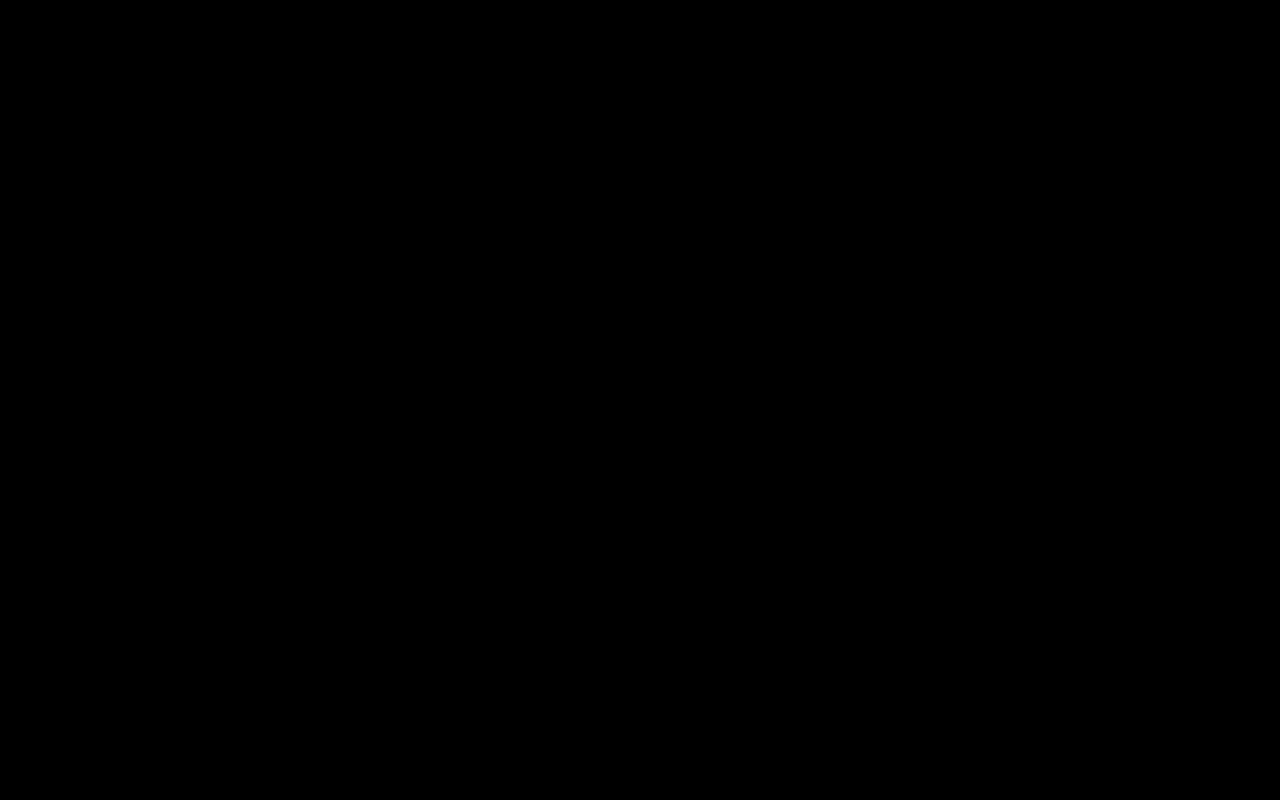
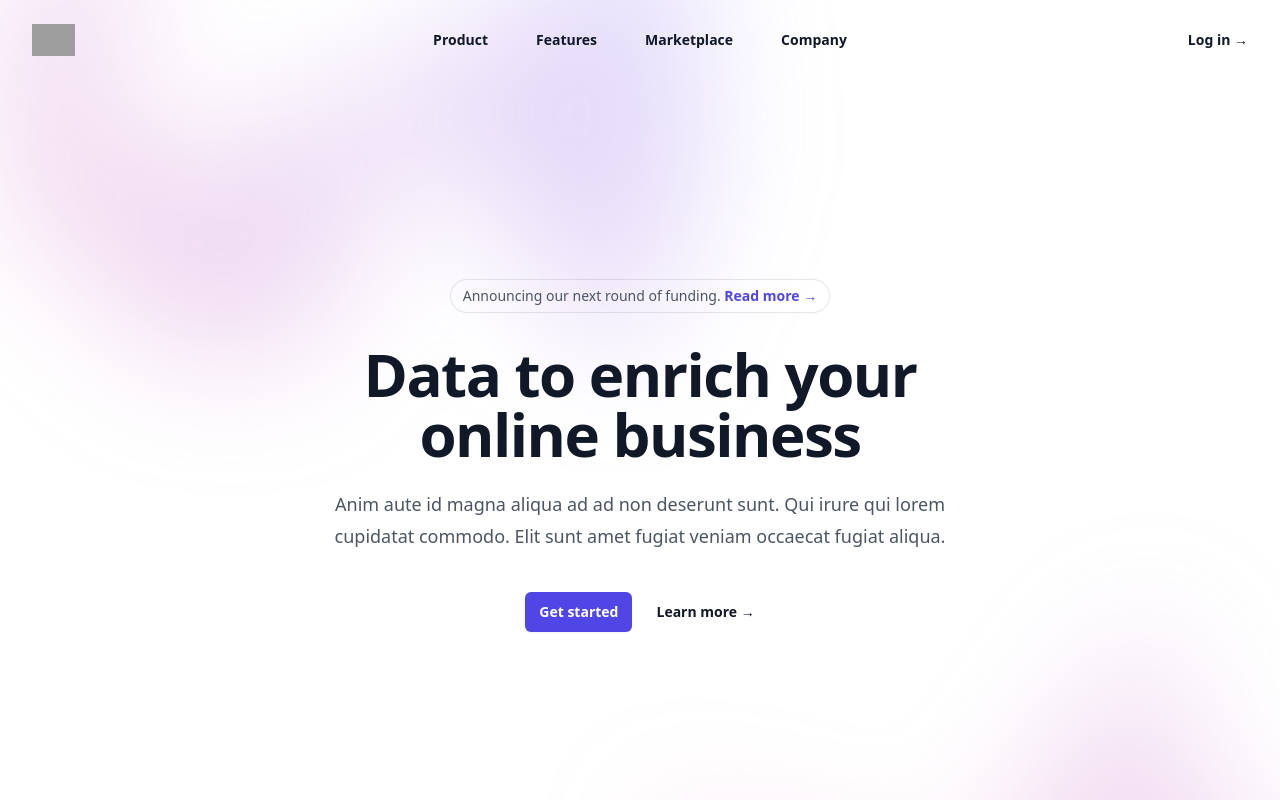
Before and after one commit to JoaoVLima/limadev_old, a React (Vite) app: page / in a window 1280 px wide. Shown: the top 800 px of the page. Built offline with nearby package versions, Linux system fonts and the light colour scheme; grey boxes are pictures that could not be loaded.

Commit message:
Applying tailwind template

```diff
--- a/package.json
+++ b/package.json
@@ -26,6 +26,8 @@
     "test": "echo \"Error: no test specified\" && exit 1"
   },
   "devDependencies": {
+    "@headlessui/react": "^1.7.18",
+    "@heroicons/react": "^2.1.1",
     "@types/react": "^18.2.48",
     "@types/react-dom": "^18.2.18",
     "autoprefixer": "^10.4.17",
--- a/src/components/slider.tsx
+++ /dev/null
@@ -1,9 +0,0 @@
-import React from 'react';
-
-export function Slider(){
-    return (
-        <div>
-            <h2>eaae</h2>
-        </div>
-    );
-}
--- /dev/null
+++ b/src/components/swiper.tsx
@@ -0,0 +1,159 @@
+import React from 'react';
+import {useState} from 'react'
+import {Dialog} from '@headlessui/react'
+import {Bars3Icon, XMarkIcon} from '@heroicons/react/24/outline'
+
+const navigation = [
+    {name: 'Product', href: '#'},
+    {name: 'Features', href: '#'},
+    {name: 'Marketplace', href: '#'},
+    {name: 'Company', href: '#'},
+]
+
+export function Swiper() {
+    const [mobileMenuOpen, setMobileMenuOpen] = useState(false)
+
+    return (
+        <>
+            <header className="absolute inset-x-0 top-0 z-50">
+                <nav className="flex items-center justify-between p-6 lg:px-8" aria-label="Global">
+                    <div className="flex lg:flex-1">
+                        <a href="#" className="-m-1.5 p-1.5">
+                            <span className="sr-only">Your Company</span>
+                            <img
+                                className="h-8 w-auto"
+                                src="https://tailwindui.com/img/logos/mark.svg?color=indigo&shade=600"
+                                alt=""
+                            />
+                        </a>
+                    </div>
+                    <div className="flex lg:hidden">
+                        <button
+                            type="button"
+                            className="-m-2.5 inline-flex items-center justify-center rounded-md p-2.5 text-gray-700 dark:text-white"
+                            onClick={() => setMobileMenuOpen(true)}
+                        >
+                            <span className="sr-only">Open main menu</span>
+                            <Bars3Icon className="h-6 w-6" aria-hidden="true"/>
+                        </button>
+                    </div>
+                    <div className="hidden lg:flex lg:gap-x-12">
+                        {navigation.map((item) => (
+                            <a key={item.name} href={item.href} className="text-sm font-semibold leading-6 text-gray-900 dark:text-white">
+                                {item.name}
+                            </a>
+                        ))}
+                    </div>
+                    <div className="hidden lg:flex lg:flex-1 lg:justify-end">
+                        <a href="#" className="text-sm font-semibold leading-6 text-gray-900 dark:text-white">
+                            Log in <span aria-hidden="true">&rarr;</span>
+                        </a>
+                    </div>
+                </nav>
+                <Dialog as="div" className="lg:hidden" open={mobileMenuOpen} onClose={setMobileMenuOpen}>
+                    <div className="fixed inset-0 z-50"/>
+                    <Dialog.Panel className="fixed inset-y-0 right-0 z-50 w-full overflow-y-auto bg-white dark:bg-gray-900 px-6 py-6 sm:max-w-sm sm:ring-1 sm:ring-gray-900/10">
+                        <div className="flex items-center justify-between">
+                            <a href="#" className="-m-1.5 p-1.5">
+                                <span className="sr-only">Your Company</span>
+                                <img
+                                    className="h-8 w-auto"
+                                    src="https://tailwindui.com/img/logos/mark.svg?color=indigo&shade=600"
+                                    alt=""
+                                />
+                            </a>
+                            <button
+                                type="button"
+                                className="-m-2.5 rounded-md p-2.5 text-gray-700"
+                                onClick={() => setMobileMenuOpen(false)}
+                            >
+                                <span className="sr-only">Close menu</span>
+                                <XMarkIcon className="h-6 w-6" aria-hidden="true"/>
+                            </button>
+                        </div>
+                        <div className="mt-6 flow-root">
+                            <div className="-my-6 divide-y divide-gray-500/10">
+                                <div className="space-y-2 py-6">
+                                    {navigation.map((item) => (
+                                        <a
+                                            key={item.name}
+                                            href={item.href}
+                                            className="-mx-3 block rounded-lg px-3 py-2 text-base font-semibold leading-7 text-gray-900 dark:text-white hover:bg-gray-50"
+                                        >
+                                            {item.name}
+                                        </a>
+                                    ))}
+                                </div>
+                                <div className="py-6">
+                                    <a
+                                        href="#"
+                                        className="-mx-3 block rounded-lg px-3 py-2.5 text-base font-semibold leading-7 text-gray-900 dark:text-white hover:bg-gray-50"
+                                    >
+                                        Log in
+                                    </a>
+                                </div>
+                            </div>
+                        </div>
+                    </Dialog.Panel>
+                </Dialog>
+            </header>
+            <div className="relative isolate px-6 pt-14 lg:px-8">
+                <div
+                    className="absolute inset-x-0 -top-40 -z-10 transform-gpu overflow-hidden blur-3xl sm:-top-80"
+                    aria-hidden="true"
+                >
+                    <div
+                        className="relative left-[calc(50%-11rem)] aspect-[1155/678] w-[36.125rem] -translate-x-1/2 rotate-[30deg] bg-gradient-to-tr from-[#ff80b5] to-[#9089fc] opacity-30 sm:left-[calc(50%-30rem)] sm:w-[72.1875rem]"
+                        style={{
+                            clipPath:
+                                'polygon(74.1% 44.1%, 100% 61.6%, 97.5% 26.9%, 85.5% 0.1%, 80.7% 2%, 72.5% 32.5%, 60.2% 62.4%, 52.4% 68.1%, 47.5% 58.3%, 45.2% 34.5%, 27.5% 76.7%, 0.1% 64.9%, 17.9% 100%, 27.6% 76.8%, 76.1% 97.7%, 74.1% 44.1%)',
+                        }}
+                    />
+                </div>
+                <div className="mx-auto max-w-2xl py-32 sm:py-48 lg:py-56">
+                    <div className="hidden sm:mb-8 sm:flex sm:justify-center">
+                        <div className="relative rounded-full px-3 py-1 text-sm leading-6 text-gray-600 ring-1 ring-gray-900/10 hover:ring-gray-900/20">
+                            Announcing our next round of funding.{' '}
+                            <a href="#" className="font-semibold text-indigo-600">
+                                <span className="absolute inset-0" aria-hidden="true"/>
+                                Read more <span aria-hidden="true">&rarr;</span>
+                            </a>
+                        </div>
+                    </div>
+                    <div className="text-center">
+                        <h1 className="text-4xl font-bold tracking-tight text-gray-900 dark:text-white sm:text-6xl">
+                            Data to enrich your online business
+                        </h1>
+                        <p className="mt-6 text-lg leading-8 text-gray-600">
+                            Anim aute id magna aliqua ad ad non deserunt sunt. Qui irure qui lorem cupidatat commodo. Elit sunt amet
+                            fugiat veniam occaecat fugiat aliqua.
+                        </p>
+                        <div className="mt-10 flex items-center justify-center gap-x-6">
+                            <a
+                                href="#"
+                                className="rounded-md bg-indigo-600 px-3.5 py-2.5 text-sm font-semibold text-white shadow-sm hover:bg-indigo-500 focus-visible:outline focus-visible:outline-2 focus-visible:outline-offset-2 focus-visible:outline-indigo-600"
+                            >
+                                Get started
+                            </a>
+                            <a href="#" className="text-sm font-semibold leading-6 text-gray-900 dark:text-gray-200">
+                                Learn more <span aria-hidden="true">→</span>
+                            </a>
+                        </div>
+                    </div>
+                </div>
+                <div
+                    className="absolute inset-x-0 top-[calc(100%-13rem)] -z-10 transform-gpu overflow-hidden blur-3xl sm:top-[calc(100%-30rem)]"
+                    aria-hidden="true"
+                >
+                    <div
+                        className="relative left-[calc(50%+3rem)] aspect-[1155/678] w-[36.125rem] -translate-x-1/2 bg-gradient-to-tr from-[#ff80b5] to-[#9089fc] opacity-30 sm:left-[calc(50%+36rem)] sm:w-[72.1875rem]"
+                        style={{
+                            clipPath:
+                                'polygon(74.1% 44.1%, 100% 61.6%, 97.5% 26.9%, 85.5% 0.1%, 80.7% 2%, 72.5% 32.5%, 60.2% 62.4%, 52.4% 68.1%, 47.5% 58.3%, 45.2% 34.5%, 27.5% 76.7%, 0.1% 64.9%, 17.9% 100%, 27.6% 76.8%, 76.1% 97.7%, 74.1% 44.1%)',
+                        }}
+                    />
+                </div>
+            </div>
+        </>
+    )
+}
--- a/src/index.tsx
+++ b/src/index.tsx
@@ -2,10 +2,10 @@
 import ReactDOM from 'react-dom';
 
 import './style.css'
-import { Slider } from './components/slider';
+import { Swiper } from './components/swiper.tsx';
 
 function init() {
     const root = document.getElementById('root') as HTMLDivElement;
-    ReactDOM.render(<Slider/>, root);
+    ReactDOM.render(<Swiper/>, root);
 }
 init();
```
Also changed, not shown: index.html (+2 -2 lines).
